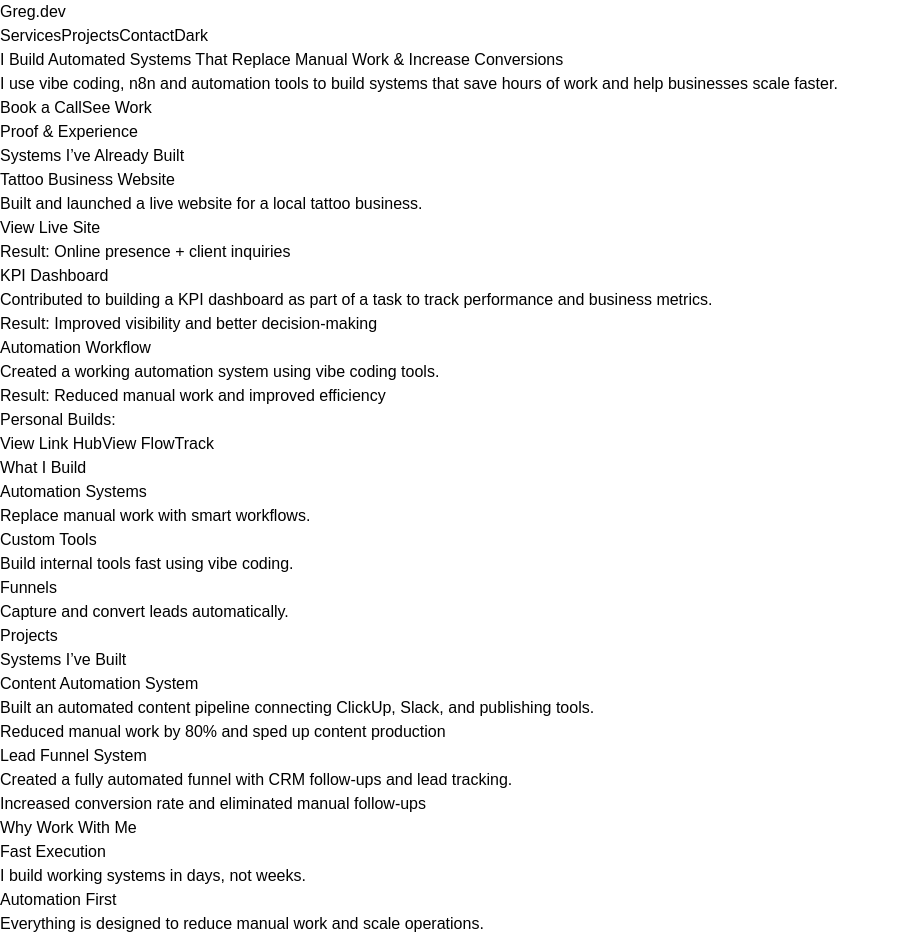
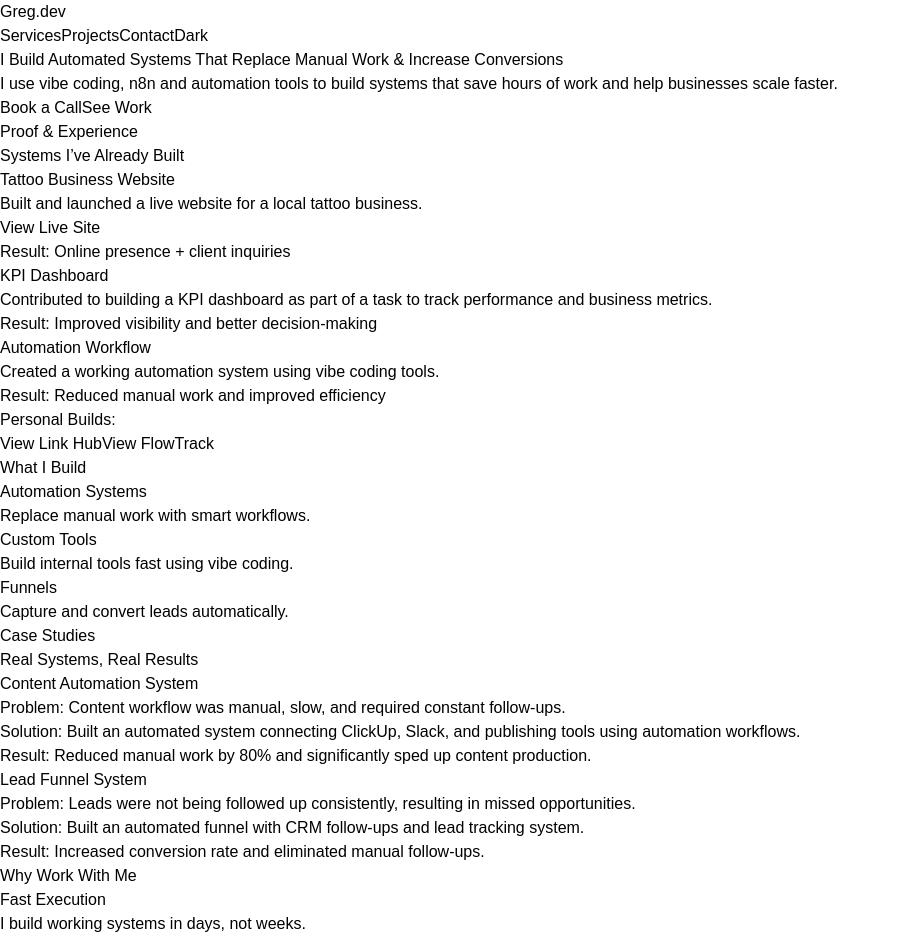
Before and after one commit to mcgreg-devlab/my-portfolio, a Next.js app: page / in a window 1280 px wide. Shown: the top 939 px of the page, without its empty margins (0-900 px from the left). Built offline with nearby package versions, Linux system fonts and the light colour scheme.

Commit message:
feat: convert projects into case studies

```diff
--- a/app/page.tsx
+++ b/app/page.tsx
@@ -333,63 +333,94 @@ export default function Home() {
         </div>
       </motion.section>
 
-      {/* PROJECTS */}
-<section id="projects" className="snap-start min-h-screen px-6 py-20 flex items-center">
-  <div className="max-w-5xl mx-auto w-full">
+    {/* CASE STUDIES */}
+<section id="projects" className="px-6 py-20">
+  <div className="max-w-5xl mx-auto">
 
     <div className="text-center">
       <p className="text-sm uppercase tracking-widest text-gray-400">
-        Projects
+        Case Studies
       </p>
       <h2 className="text-3xl font-semibold mt-2">
-        Systems I’ve Built
+        Real Systems, Real Results
       </h2>
     </div>
 
-    {/* GRID */}
-    <div className="grid md:grid-cols-2 gap-8 mt-12">
+    <div className="mt-16 space-y-12">
 
-      {[
-        {
-  title: "Content Automation System",
-  desc: "Built an automated content pipeline connecting ClickUp, Slack, and publishing tools.",
-  result: "Reduced manual work by 80% and sped up content production",
-},
-{
-  title: "Lead Funnel System",
-  desc: "Created a fully automated funnel with CRM follow-ups and lead tracking.",
-  result: "Increased conversion rate and eliminated manual follow-ups",
-},
-      ].map((project, i) => (
-
+      {/* CASE 1 */}
       <motion.div
-          key={i}
-          className="group p-6 rounded-2xl border bg-white/60 backdrop-blur-lg dark:bg-white/5 transition shadow-sm hover:shadow-2xl relative overflow-hidden"
+        className="p-8 rounded-2xl border bg-white/60 backdrop-blur-lg dark:bg-white/5"
         initial={{ opacity: 0, y: 40 }}
         whileInView={{ opacity: 1, y: 0 }}
-          whileHover={{ y: -10, scale: 1.03 }}
-          transition={{ type: "spring", stiffness: 200, damping: 15 }}
         viewport={{ once: true }}
       >
-
-          {/* GLOW EFFECT */}
-          <div className="absolute inset-0 opacity-0 group-hover:opacity-100 transition bg-gradient-to-br from-transparent via-white/10 to-transparent dark:via-white/5" />
-
-          <h3 className="text-xl font-semibold relative z-10">
-            {project.title}
+        <h3 className="text-xl font-semibold">
+          Content Automation System
         </h3>
 
-          <p className="mt-3 text-gray-600 dark:text-gray-300 relative z-10">
-            {project.desc}
+        <div className="mt-6 space-y-4 text-gray-600 dark:text-gray-300">
+
+          <p>
+            <span className="font-semibold text-black dark:text-white">
+              Problem:
+            </span>{" "}
+            Content workflow was manual, slow, and required constant follow-ups.
           </p>
 
-          <p className="mt-4 text-sm text-gray-500 relative z-10">
-            {project.result}
+          <p>
+            <span className="font-semibold text-black dark:text-white">
+              Solution:
+            </span>{" "}
+            Built an automated system connecting ClickUp, Slack, and publishing tools using automation workflows.
           </p>
 
+          <p>
+            <span className="font-semibold text-black dark:text-white">
+              Result:
+            </span>{" "}
+            Reduced manual work by 80% and significantly sped up content production.
+          </p>
+
+        </div>
       </motion.div>
 
-      ))}
+      {/* CASE 2 */}
+      <motion.div
+        className="p-8 rounded-2xl border bg-white/60 backdrop-blur-lg dark:bg-white/5"
+        initial={{ opacity: 0, y: 40 }}
+        whileInView={{ opacity: 1, y: 0 }}
+        viewport={{ once: true }}
+      >
+        <h3 className="text-xl font-semibold">
+          Lead Funnel System
+        </h3>
+
+        <div className="mt-6 space-y-4 text-gray-600 dark:text-gray-300">
+
+          <p>
+            <span className="font-semibold text-black dark:text-white">
+              Problem:
+            </span>{" "}
+            Leads were not being followed up consistently, resulting in missed opportunities.
+          </p>
+
+          <p>
+            <span className="font-semibold text-black dark:text-white">
+              Solution:
+            </span>{" "}
+            Built an automated funnel with CRM follow-ups and lead tracking system.
+          </p>
+
+          <p>
+            <span className="font-semibold text-black dark:text-white">
+              Result:
+            </span>{" "}
+            Increased conversion rate and eliminated manual follow-ups.
+          </p>
+
+        </div>
+      </motion.div>
 
     </div>
 
```
Lines whose indentation alone changed are shown as unchanged.
